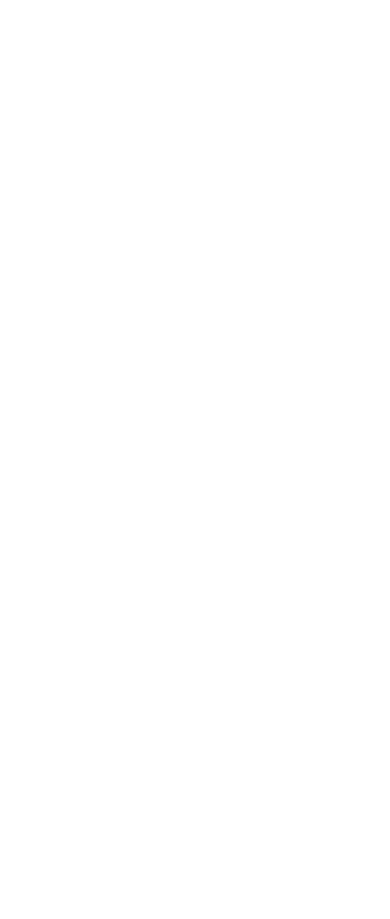
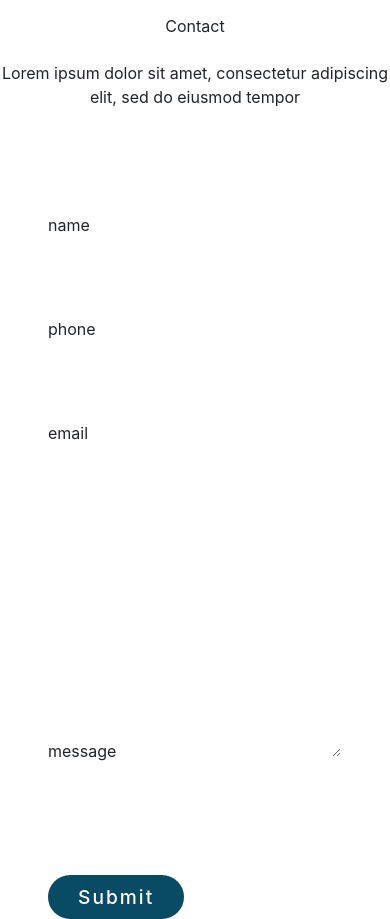
Before and after one commit to salma-anika/SvelteProject, a SvelteKit app: page / in a window 390 px wide. Shown: the part 4880-5799 px from the top of the page. Before the commit the page ends 4897 px from the top, so only its background shows below. Built offline with nearby package versions, Linux system fonts and the light colour scheme.

Commit message:
design and responsive  contact section

```diff
--- a/src/routes/+page.svelte
+++ b/src/routes/+page.svelte
@@ -125,7 +125,48 @@
 <div >
 
 </div>
+<div id="contact" class="w-full h-screen">
+	<div class="max-w-screen-xl mx-auto px-8 py-16 text-center md:text-left">
+		<h2
+			class="text-7xl text-center md:text-3xl uppercase tracking-wider font-bold top-2 text-sky-700"
+		>
+			Contact
+		</h2>
 
+		<p class="project py-4 text-center">
+			Lorem ipsum dolor sit amet, consectetur adipiscing elit, sed do eiusmod tempor
+		</p>
+    <div class='w-full md:w-full h-full rounded-xl p-4'>
+        <div class='p-4 text-left'>
+            <form action='' id="contactForm">
+                <div class='grid md:grid-cols-2 gap-4 w-full py-4 sm:grid-cols-1'>
+                    <div class='flex flex-col '>
+                    <label class='capitalize text-sm py-2 text-slate-600 font-light'>name</label>
+                    <input type="text" id="" name="contactname"  class='border-2 rounded-lg p-3 flex focus:outline-none border-blue-200'/>
+                </div>
+                <div class='flex flex-col'>
+                    <label class='capitalize text-sm py-2 text-slate-600 font-light'>phone</label>
+                    <input type="text" id="" name="phone" class='border-2 rounded-lg p-3 flex focus:outline-none border-blue-200'/>
+                </div>
+                <div class='flex flex-col col-span-2 '>
+                    <label class='capitalize text-sm py-2 text-slate-600 font-light'>email</label>
+                    <input type="email" id="" name="email"  class='border-2 rounded-lg p-3 flex focus:outline-none border-blue-200'/>
+                </div>
+                <div class='flex flex-col col-span-2 '>
+                    <label class='capitalize text-sm py-1 text-slate-600 font-light'>message</label>
+                    <textarea  id="" rows="10" name="message"  class='border-2 rounded-lg  flex focus:outline-none border-blue-200'/>
+                </div>
+                <div class=''>
+
+                    <a href="#" id="submit">Submit</a>
+
+        </div>
+               </div>
+            </form>
+            </div>
+        </div>
+    </div>
+</div>
 <style>
 	#header {
 		position: absolute;
@@ -220,6 +261,20 @@
 		transform: translateY(100px);
 		margin-top: 130px;
 	}
+
+    #submit{
+        text-decoration: none;
+		display: inline-block;
+		padding: 8px 30px;
+		background: #094b65;
+		color: #fff;
+		font-size: 1.2em;
+		font-weight: 500;
+		letter-spacing: 2px;
+		border-radius: 40px;
+		transform: translateY(100px);
+
+    }
 	#btn:hover {
 		background: #094b65;
 		color: #fff;
```
